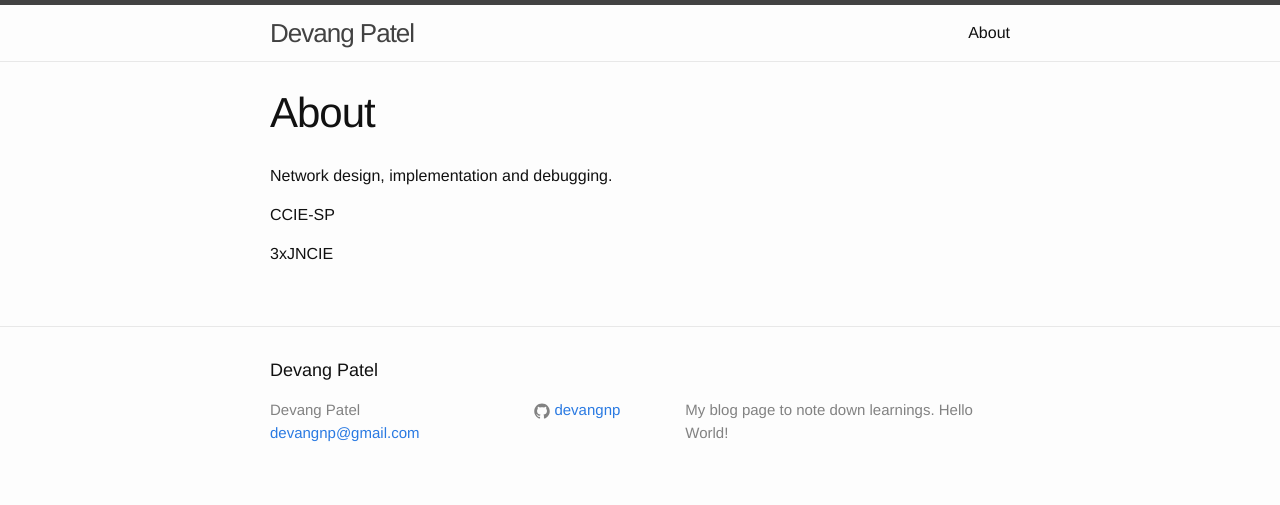
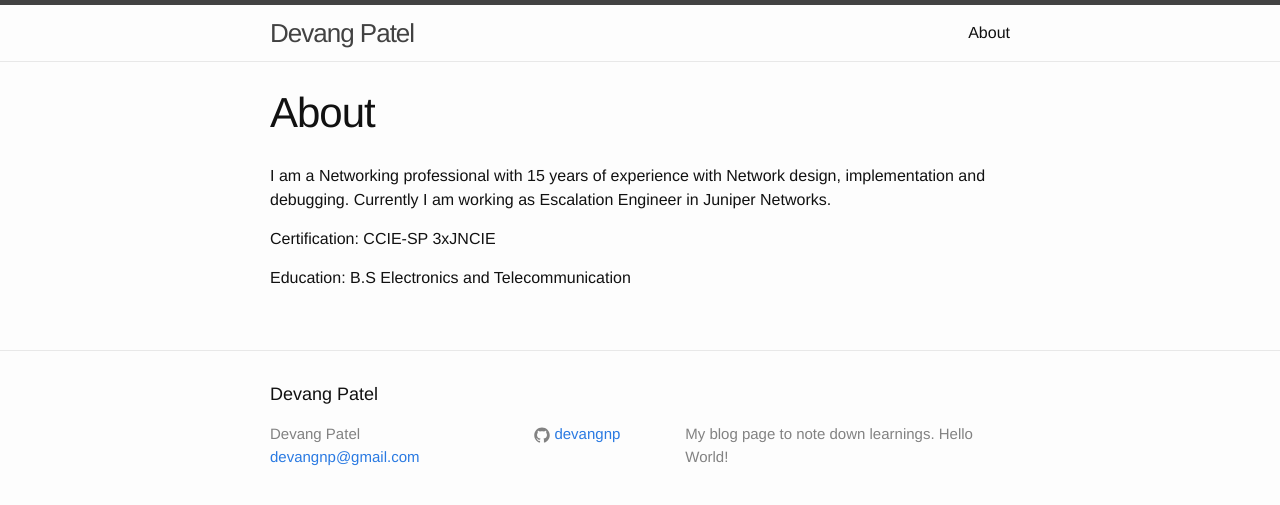
Before and after one commit to devangnp/devangnp.github.io, a Jekyll site: the page built from about.md, in a window 1280 px wide. Shown: the top 505 px of the page. Built offline with Jekyll 4.4.1, drawn with Linux system fonts in a browser that asks for light colours.

Commit message:
modified about

```diff
--- a/about.md
+++ b/about.md
@@ -4,8 +4,12 @@ title: About
 permalink: /about/
 ---
 
-Network design, implementation and debugging.
+I am a Networking professional with 15 years of experience with Network design, implementation and debugging.
+Currently I am working as Escalation Engineer in Juniper Networks.
 
-CCIE-SP
+Certification:
+   CCIE-SP
+   3xJNCIE
 
-3xJNCIE
+Education:
+   B.S Electronics and Telecommunication
```
